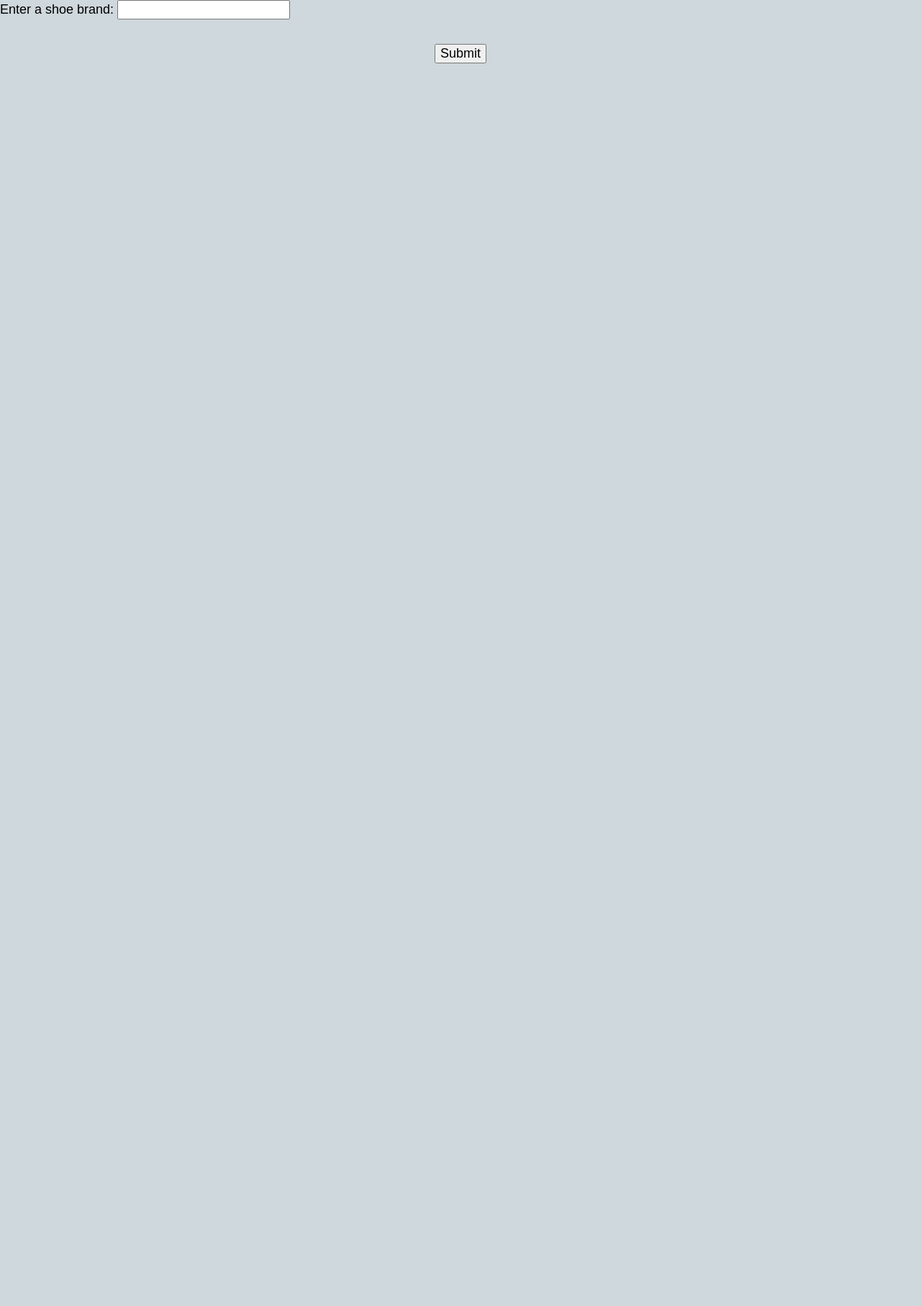
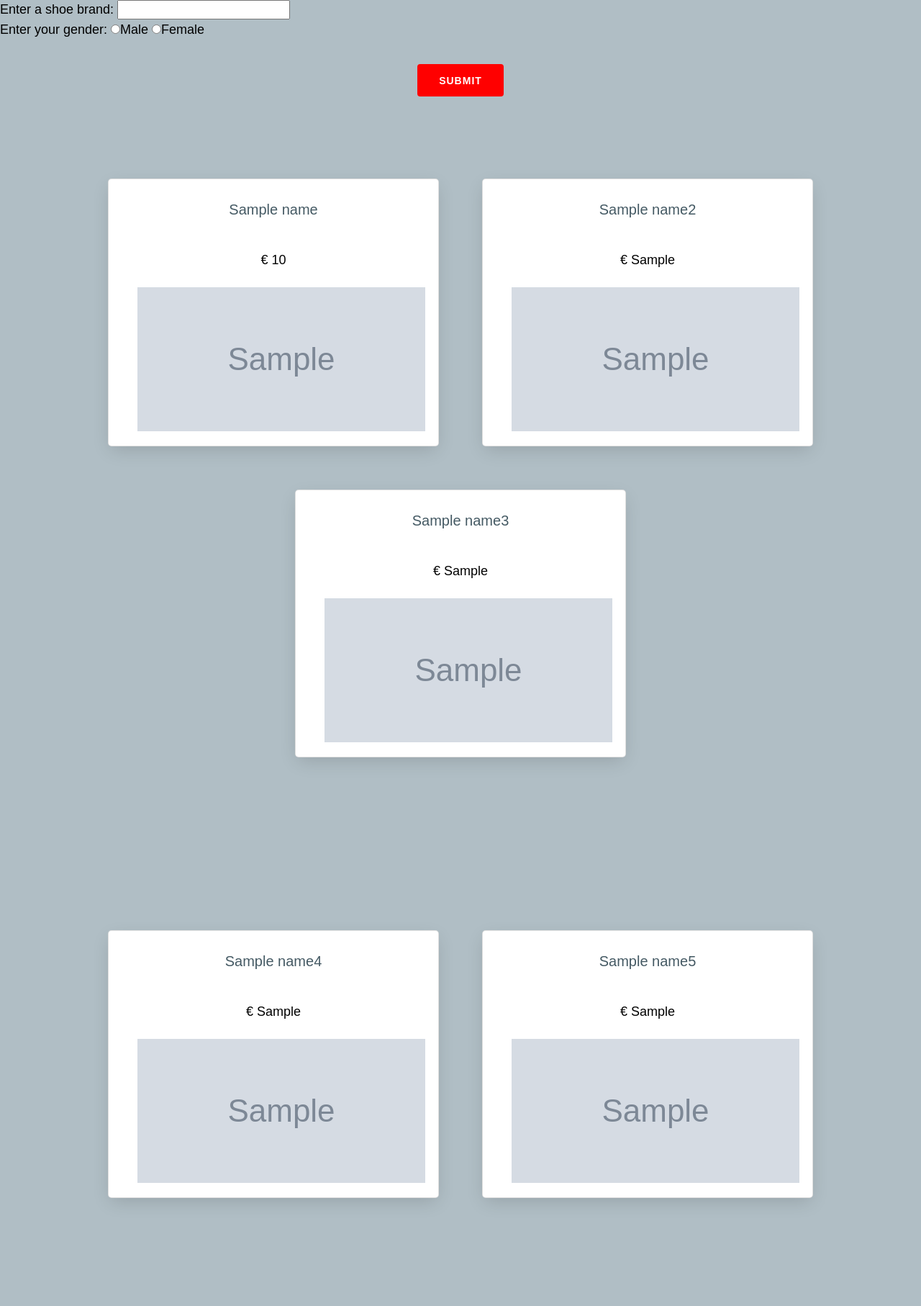
Before and after one commit to Wirey98/SoftwareProject, a Flask app: template templates/shoesearch.html in a window 1280 px wide. Shown: the part 327-2141 px from the top of the page at 72% size. Before the commit the page ends 800 px from the top, so only its background shows below. Run offline with Flask 2, Linux system fonts and the light colour scheme; the template is opened without the code that fills it: most values are stand-ins (such as "Sample title", 1, 10 or a date in 2020); grey boxes are pictures that could not be loaded.

Commit message:
API connectivity with shoes appearing on page

```diff
--- a/app.py
+++ b/app.py
@@ -3,6 +3,7 @@ from functools import wraps
 import pymongo
 import folium
 import requests
+import json
 from pymongo import MongoClient
 
 app = Flask(__name__)
@@ -68,20 +69,61 @@ def homepage():
 def homescreen():
     return render_template("homescreen.html")
 
-#@app.route("/APIsearch")
-#@login_manditory
-#def shoesearch():
- #   return render_template("shoesearch.html")
+@app.route("/APIsearch")
+@login_manditory
+def shoesearch():
+    return render_template("shoesearch.html")
 
-#@app.route("/apiresult", methods=["POST"])
-#@login_manditory
-#def apiresult():
+
+
+@app.route("/apiresult", methods=["POST"])
+@login_manditory
+def apiresult():
     #getting the form value
-    #shoes = request.form['shoe']
- #   r = requests.get('')
-  #  json_object = r.text
-   # return json_object
-    #return render_template("apiresult.html")
+    brandname = request.form['brand']
+    gendertype = request.form['gender']
+    r = requests.get('https://api.thesneakerdatabase.com/v1/sneakers?limit=100&brand='+brandname+'&gender='+gendertype)
+    #json_object = json.loads(r['results'])
+    json_object = r.json()
+
+
+    #for key in json_object:
+        #print (key, ":", json_object[key])
+
+
+        # json_object['results'][i]['shoe']
+
+    #sneaker 1
+    name_result = json_object['results'][0]['name']
+    shoe_result = json_object['results'][0]['media']['imageUrl']
+    price_result = json_object['results'][0]['retailPrice']
+    #sneaker 2
+    name_result2 = json_object['results'][1]['name']
+    shoe_result2 = json_object['results'][1]['media']['imageUrl']
+    price_result2 = json_object['results'][1]['retailPrice']
+
+    #sneaker 3
+    name_result3 = json_object['results'][2]['name']
+    shoe_result3 = json_object['results'][2]['media']['imageUrl']
+    price_result3 = json_object['results'][2]['retailPrice']
+
+    #sneaker 4
+    name_result4 = json_object['results'][3]['name']
+    shoe_result4 = json_object['results'][3]['media']['imageUrl']
+    price_result4 = json_object['results'][3]['retailPrice']
+
+    #sneaker 5
+    name_result5 = json_object['results'][4]['name']
+    shoe_result5 = json_object['results'][4]['media']['imageUrl']
+    price_result5 = json_object['results'][4]['retailPrice']
+
+    #return shoe_result
+    return render_template('shoesearch.html',
+    imageUrl=shoe_result, name=name_result, price=price_result,
+    imageUrl2=shoe_result2, name2=name_result2,price1=price_result2,
+    imageUrl3=shoe_result3, name3=name_result3,price2=price_result3,
+    imageUrl4=shoe_result4, name4=name_result4,price3=price_result4,
+    imageUrl5=shoe_result5, name5=name_result5,price4=price_result5)
 
 
 @app.route("/maptest")
--- a/static/CSS/styles.css
+++ b/static/CSS/styles.css
@@ -31,7 +31,7 @@ body {
   font-size: 18px;
   line-height: 28px;
   color: var(--black);
-  background: var(--grey-light);
+  background: var(--grey);
 }
 
 /* Typography */
--- a/templates/apiresult.html
+++ b/templates/apiresult.html
@@ -1,6 +1,9 @@
 {% extends "base.html" %}
 {% block content %}
 
-<h1>The shoe is {{ shoe }} </h1>
+<h1>Your shoe result:</h1>
+
+<h2>The shoe is {{ imageUrl }} </h2>
+<img src='{{imageUrl}}' alt="pic">
 
 {% endblock%}
--- a/templates/shoesearch.html
+++ b/templates/shoesearch.html
@@ -6,9 +6,70 @@
                   <!--  <button class="btn btn-outline-success my-2 my-sm-0" type="submit" style ="background-color:red">Search</button> -->
 
 <form method="POST" action="/apiresult">
-    Enter a shoe brand: <input type="text" name="shoe">
-    <input type="submit">
+    Enter a shoe brand: <input type="text" name="brand"> <br>
+    Enter your gender:  <input type="radio" name="gender" value="men">Male
+                        <input type="radio" name="gender" value="women">Female
+
+
+    <input type="submit" value="Submit" style ="background-color:red" class='btn'>
 
 
 </form>
+
+<!-- result one -->
+<div class='card-wrapper'>
+    <div class="card">
+
+
+
+<h2 class="center"> {{ name }}</h2>
+<p class="center"> € {{ price }}</p>
+<img class="center" src='{{imageUrl}}' width='400' height='200'>
+
+    </div>
+
+
+
+<!-- result two -->
+<div class="card">
+
+<h2 class="center"> {{ name2 }}</h2>
+<p class="center"> € {{ price2 }}</p>
+<img class="center" src='{{imageUrl2}}' width='400' height='200'>
+
+</div>
+
+
+<!-- result three -->
+
+    <div class="card">
+
+<h2 class="center"> {{ name3 }}</h2>
+<p class="center"> € {{ price3 }}</p>
+<img class="center" src='{{imageUrl3}}' width='400' height='200'>
+
+</div>
+</div>
+<!-- result four -->
+<div class='card-wrapper'>
+<div class="card">
+
+
+<h2 class="center">{{ name4 }}</h2>
+<p class="center"> € {{ price4 }}</p>
+<img class="center" src='{{imageUrl4}}' width='400' height='200'>
+
+</div>
+
+
+<!-- result five -->
+
+<div class="card">
+<h2 class="center">{{ name5 }}</h2>
+<p class="center"> € {{ price5 }}</p>
+<img class="center" src='{{imageUrl5}}' width='400' height='200'>
+</div>
+</div>
+
+
 {% endblock%}
```
